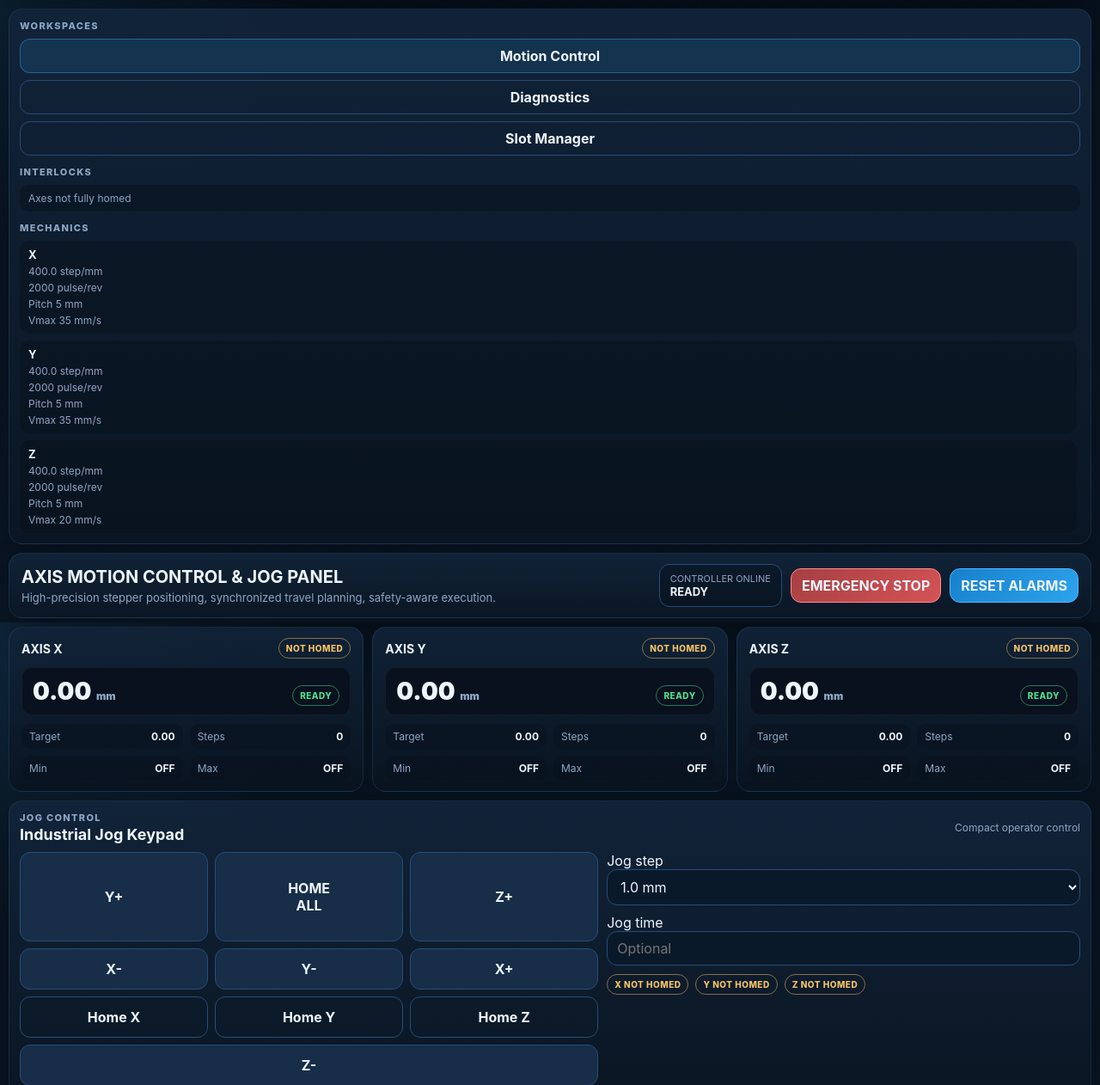
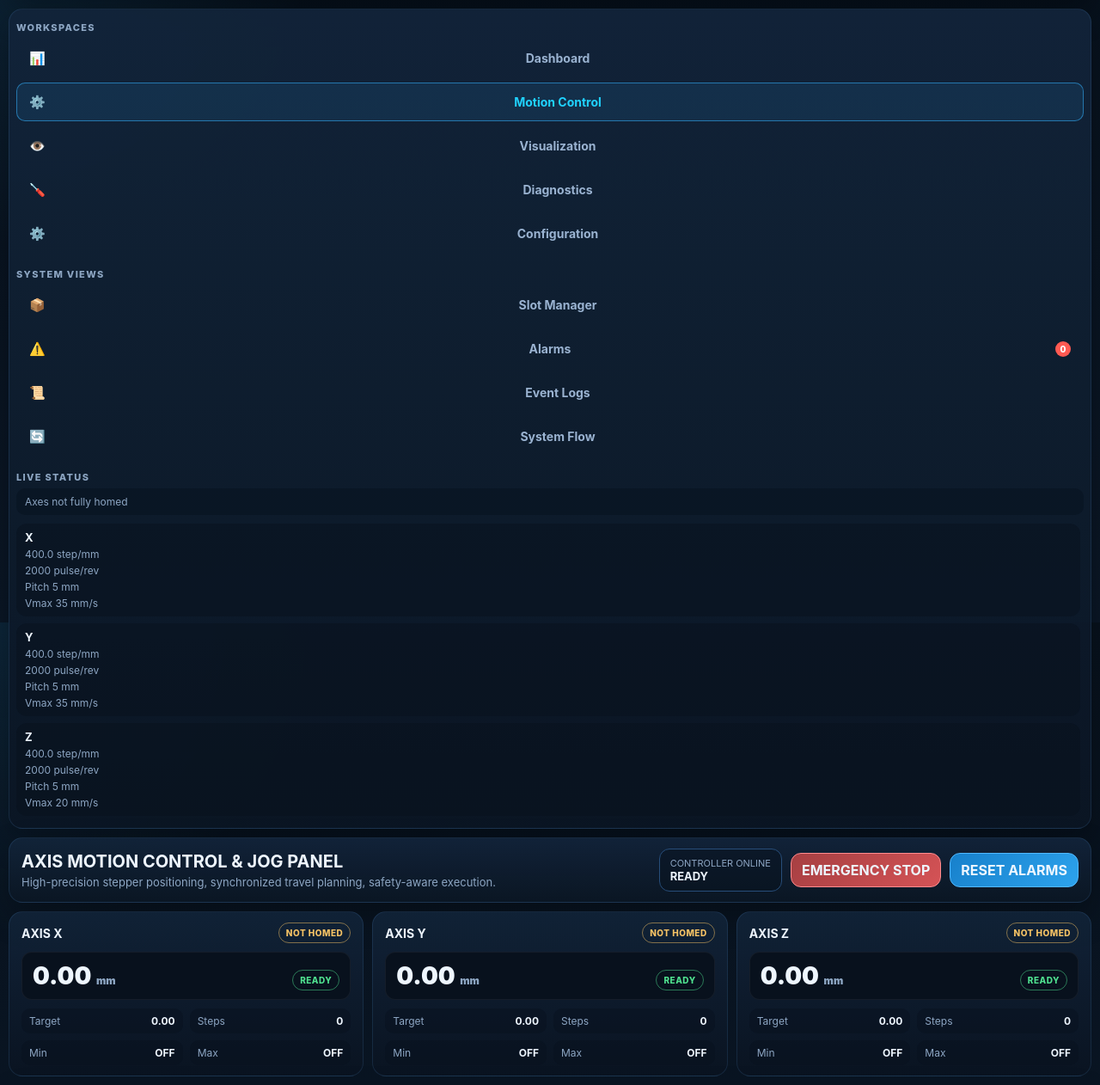
Before and after one commit to prongnaruebest/NaritVendingMachine, a Flask app: page / in a window 1280 px wide. Shown: the part 76-1338 px from the top of the page at 86% size. Run offline with Flask 3, Linux system fonts and the light colour scheme; parts of the project's set-up code (start-up, migrations or seed data) failed here and were passed over.

Commit message:
Adjust sidebar navigation layout

```diff
--- a/narit_vending/static/style.css
+++ b/narit_vending/static/style.css
@@ -39,15 +39,20 @@ input,select{width:100%;padding:9px 11px;border-radius:12px;border:1px solid var
 .head-chip{min-width:120px;padding:6px 10px;border-left:1px solid var(--line);display:grid;gap:2px}
 .head-chip span{font-size:11px;color:var(--muted);text-transform:uppercase}
 .head-chip strong{font-size:13px}
-.workspace-grid{min-height:0;display:grid;grid-template-columns:220px minmax(0,1fr);gap:10px}
+.workspace-grid{min-height:0;display:grid;grid-template-columns:210px minmax(0,1fr);gap:10px}
 .nav-rail,.panel,.stage-header{border:1px solid var(--line-soft);border-radius:16px;background:linear-gradient(180deg,rgba(18,36,58,.95),rgba(11,22,36,.95));box-shadow:var(--shadow)}
-.nav-rail{padding:12px;display:grid;grid-template-rows:auto auto 1fr;gap:12px;min-height:0}
-.nav-group{display:grid;gap:8px}
+.nav-rail{padding:14px 8px;display:grid;grid-template-rows:auto auto 1fr;gap:18px;min-height:0}
+.nav-group{display:grid;gap:6px}
+.nav-group-fill{min-height:0;grid-template-rows:auto auto 1fr}
 .nav-group p,.panel-head p{margin:0;color:var(--muted);font-size:11px;font-weight:800;letter-spacing:.12em;text-transform:uppercase}
-.nav-item{justify-content:flex-start;background:transparent}
-.nav-item.active{background:rgba(53,179,255,.12);border-color:rgba(53,179,255,.4)}
+.nav-item{display:grid;grid-template-columns:18px 1fr auto;align-items:center;gap:12px;justify-content:flex-start;background:transparent;border-color:transparent;padding:12px 14px;border-radius:10px;color:#9ab3d1;font-size:14px;box-shadow:none}
+.nav-item:hover:not(:disabled){transform:none;background:rgba(255,255,255,.03);border-color:rgba(53,179,255,.18)}
+.nav-item.active{background:rgba(53,179,255,.10);border-color:rgba(53,179,255,.55);color:#20d2ff}
+.nav-icon{display:grid;place-items:center;font-size:15px}
+.nav-badge{min-width:18px;height:18px;padding:0 5px;border-radius:999px;background:#ff5a52;color:#fff;display:grid;place-items:center;font-size:10px;font-weight:800}
 .nav-list{display:grid;gap:8px}
 .nav-list span{padding:8px 10px;border-radius:10px;background:rgba(8,19,32,.6);font-size:12px;color:var(--muted)}
+.nav-group .compact{margin-top:4px}
 .main-stage{min-width:0;min-height:0;display:grid;grid-template-rows:auto auto auto 1fr;gap:10px}
 .stage-header{padding:12px 14px;display:flex;justify-content:space-between;gap:16px;align-items:center}
 .stage-header h2{margin:0;font-size:20px}
--- a/narit_vending/templates/index.html
+++ b/narit_vending/templates/index.html
@@ -28,18 +28,52 @@
       <aside class="nav-rail">
         <div class="nav-group">
           <p>WORKSPACES</p>
-          <button class="nav-item active">Motion Control</button>
-          <button class="nav-item">Diagnostics</button>
-          <button class="nav-item">Slot Manager</button>
+          <button class="nav-item">
+            <span class="nav-icon">📊</span>
+            <span>Dashboard</span>
+          </button>
+          <button class="nav-item active">
+            <span class="nav-icon">⚙️</span>
+            <span>Motion Control</span>
+          </button>
+          <button class="nav-item">
+            <span class="nav-icon">👁️</span>
+            <span>Visualization</span>
+          </button>
+          <button class="nav-item">
+            <span class="nav-icon">🪛</span>
+            <span>Diagnostics</span>
+          </button>
+          <button class="nav-item">
+            <span class="nav-icon">⚙️</span>
+            <span>Configuration</span>
+          </button>
         </div>
         <div class="nav-group">
-          <p>INTERLOCKS</p>
+          <p>SYSTEM VIEWS</p>
+          <button class="nav-item">
+            <span class="nav-icon">📦</span>
+            <span>Slot Manager</span>
+          </button>
+          <button class="nav-item">
+            <span class="nav-icon">⚠️</span>
+            <span>Alarms</span>
+            <span class="nav-badge">0</span>
+          </button>
+          <button class="nav-item">
+            <span class="nav-icon">📜</span>
+            <span>Event Logs</span>
+          </button>
+          <button class="nav-item">
+            <span class="nav-icon">🔄</span>
+            <span>System Flow</span>
+          </button>
+        </div>
+        <div class="nav-group nav-group-fill">
+          <p>LIVE STATUS</p>
           <div class="nav-list" id="interlock-list">
             <span>Waiting for controller status</span>
           </div>
-        </div>
-        <div class="nav-group">
-          <p>MECHANICS</p>
           <div class="scroll-block compact" id="mechanics-summary">Loading axis data...</div>
         </div>
       </aside>
```
